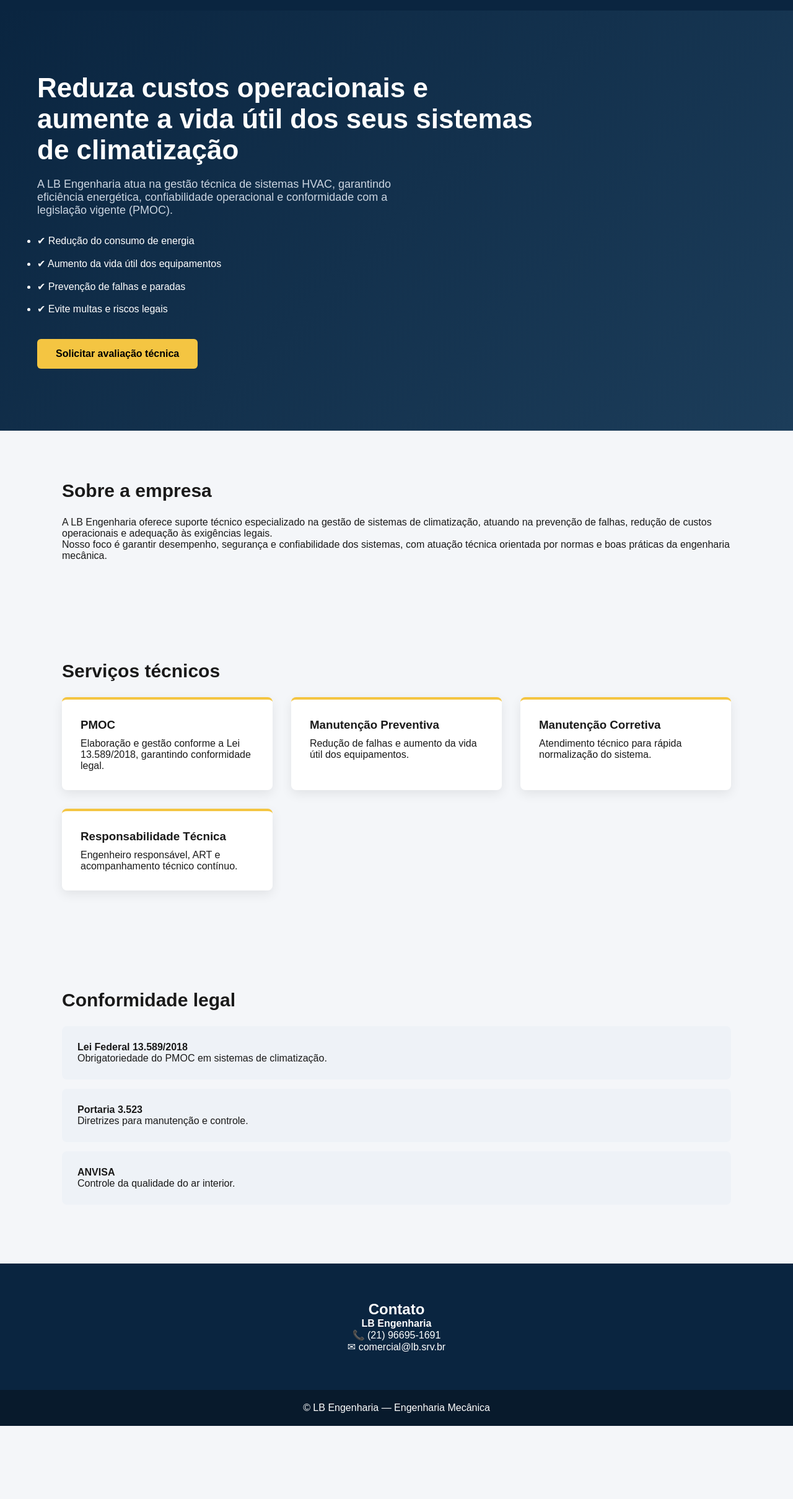
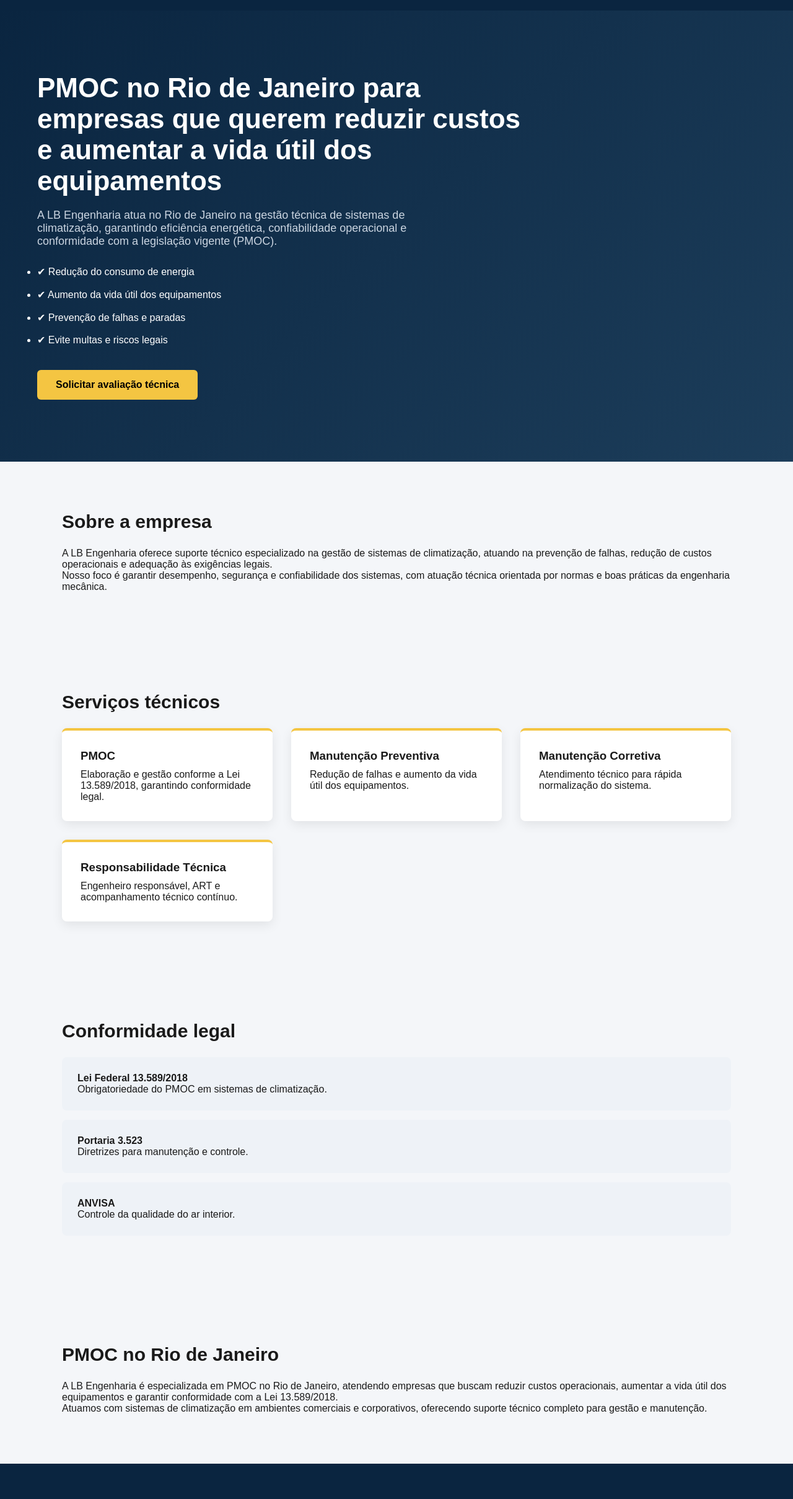
Before and after one commit to comercial980/site-lb-engenharia, a plain HTML site: page index.html in a window 1280 px wide. Shown: the part 78-2497 px from the top of the page at 62% size. Before the commit the page ends 2379 px from the top, so only its background shows below. Drawn offline with Linux system fonts and the light colour scheme.

Commit message:
Update index.html

```diff
--- a/index.html
+++ b/index.html
@@ -3,8 +3,11 @@
 <head>
 <meta name="google-site-verification" content="TN98xYXfdORiqkGGpZEjA0KY7Y_dLRAEVPj5-pZcanA" />
 <meta charset="UTF-8">
+<meta name="viewport" content="width=device-width, initial-scale=1.0">
 
-<title>LB Engenharia | PMOC, Climatização e Engenharia Mecânica</title>
+<title>PMOC RJ | Climatização e Engenharia Mecânica | LB Engenharia</title>
+
+<meta name="description" content="Empresa especializada em PMOC no Rio de Janeiro. Reduza custos, aumente a vida útil dos equipamentos e evite multas com suporte técnico em climatização.">
 
 <style>
 *{margin:0;padding:0;box-sizing:border-box;}
@@ -154,11 +157,11 @@
 
 <section class="hero">
 
-<h1>Reduza custos operacionais e aumente a vida útil dos seus sistemas de climatização</h1>
+<h1>PMOC no Rio de Janeiro para empresas que querem reduzir custos e aumentar a vida útil dos equipamentos</h1>
 
 <p>
-A LB Engenharia atua na gestão técnica de sistemas HVAC, garantindo eficiência energética,
-confiabilidade operacional e conformidade com a legislação vigente (PMOC).
+A LB Engenharia atua no Rio de Janeiro na gestão técnica de sistemas de climatização,
+garantindo eficiência energética, confiabilidade operacional e conformidade com a legislação vigente (PMOC).
 </p>
 
 <ul>
@@ -235,6 +238,21 @@
 
 </section>
 
+<section class="section">
+<h2>PMOC no Rio de Janeiro</h2>
+
+<p>
+A LB Engenharia é especializada em PMOC no Rio de Janeiro, atendendo empresas que buscam
+reduzir custos operacionais, aumentar a vida útil dos equipamentos e garantir conformidade
+com a Lei 13.589/2018.
+</p>
+
+<p>
+Atuamos com sistemas de climatização em ambientes comerciais e corporativos,
+oferecendo suporte técnico completo para gestão e manutenção.
+</p>
+</section>
+
 <section class="contact" id="contato">
 <h2>Contato</h2>
 <p><strong>LB Engenharia</strong></p>
```
